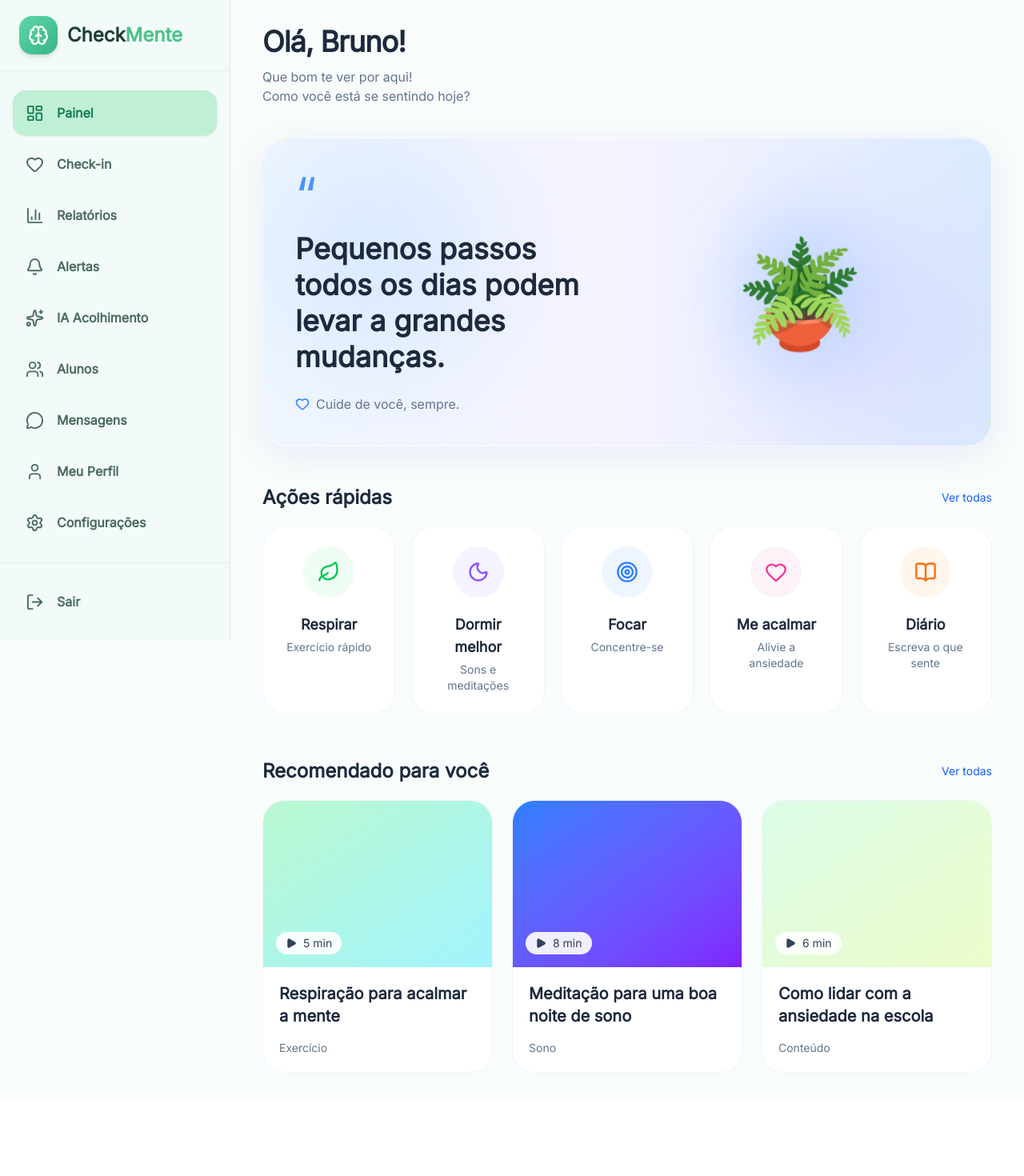
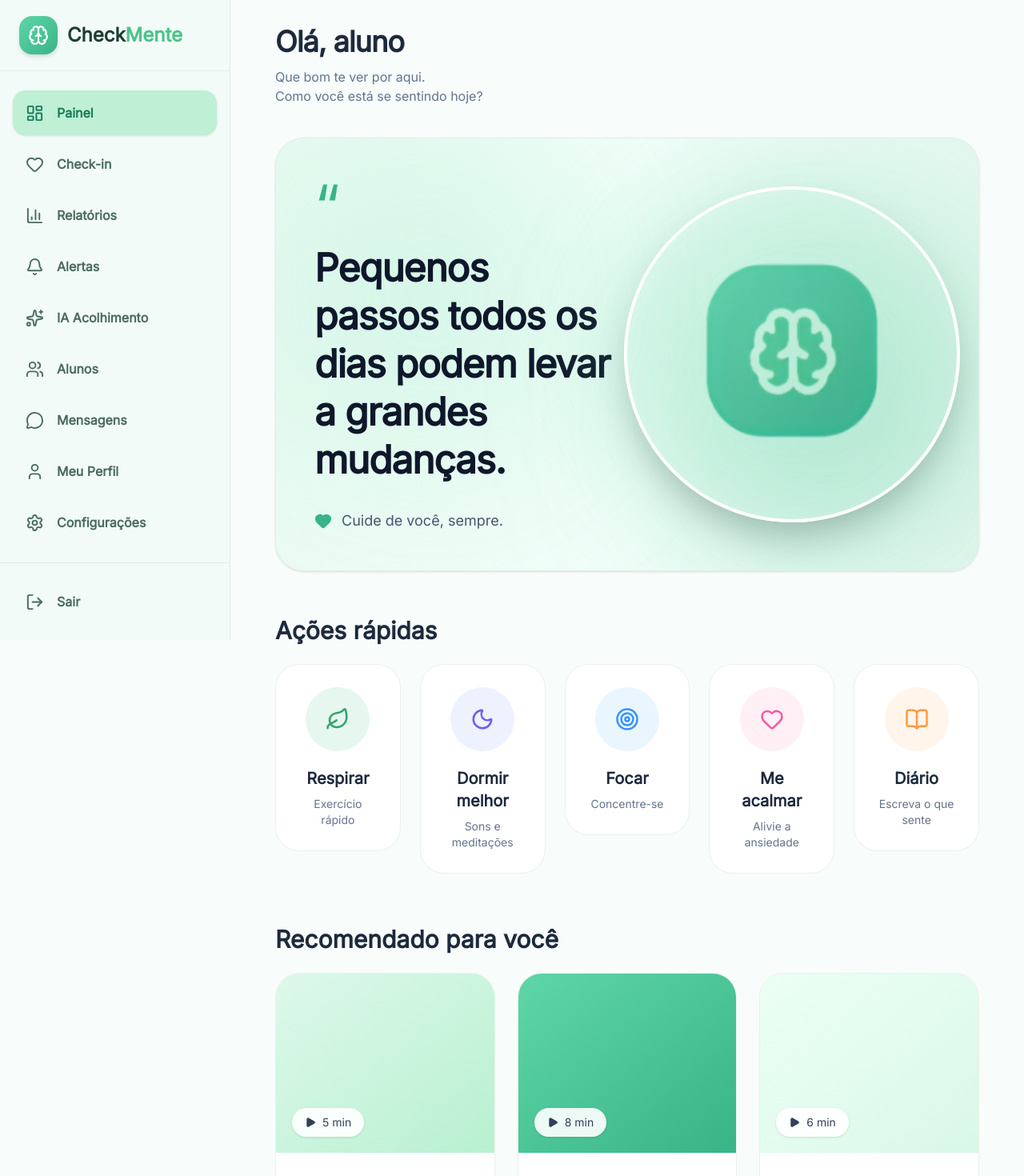
Before and after one commit to BrunoEduardo43277/CheckMenteR, a React (Vite) app: page /dashboard in a window 1280 px wide. Shown: the top 1470 px of the page at 80% size. Before the commit the page ends 1373 px from the top, so only its background shows below. Built offline with nearby package versions, Linux system fonts and the light colour scheme.

Commit message:
alteração no designer e estilo

```diff
--- a/src/pages/Alunos.jsx
+++ b/src/pages/Alunos.jsx
@@ -1,176 +1,116 @@
-import { useMemo, useState } from "react";
+import { useEffect, useState } from "react";
 import AppLayout from "../layouts/AppLayout";
-import {
-  School,
-  Search,
-  Eye,
-  MoreVertical,
-} from "lucide-react";
+import { collection, onSnapshot, query, orderBy } from "firebase/firestore";
+import { db } from "../services/firebase";
+import { Users, Search } from "lucide-react";
 
 function Alunos() {
+  const [alunos, setAlunos] = useState([]);
   const [busca, setBusca] = useState("");
-  const [turma, setTurma] = useState("Todas");
-  const [status, setStatus] = useState("Todos");
 
-  const escola = {
-    nome: "Colégio CheckMente — Unidade Centro",
-    endereco: "Av. Central, 123 — Centro",
-  };
+  useEffect(() => {
+    const consulta = query(
+      collection(db, "usuarios"),
+      orderBy("criadoEm", "asc")
+    );
 
-  const alunos = [
-    { nome: "Ana Clara Souza", turma: "8º Ano A", checkin: "Hoje, 09:15", status: "Bem" },
-    { nome: "Pedro Henrique", turma: "9º Ano B", checkin: "Hoje, 08:47", status: "Atenção" },
-    { nome: "Mariana Lima", turma: "7º Ano A", checkin: "Ontem, 16:32", status: "Bem" },
-    { nome: "Lucas Gabriel", turma: "8º Ano B", checkin: "Ontem, 14:20", status: "Em risco" },
-    { nome: "Juliana Mendes", turma: "9º Ano A", checkin: "23/05/2026", status: "Atenção" },
-    { nome: "Rafael Oliveira", turma: "6º Ano B", checkin: "22/05/2026", status: "Bem" },
-  ];
+    const parar = onSnapshot(consulta, (snapshot) => {
+      const lista = snapshot.docs.map((doc, index) => ({
+        id: doc.id,
+        numero: index + 1,
+        ...doc.data(),
+      }));
 
-  const filtrados = useMemo(() => {
-    return alunos.filter((aluno) => {
-      const matchBusca = aluno.nome.toLowerCase().includes(busca.toLowerCase());
-      const matchTurma = turma === "Todas" || aluno.turma === turma;
-      const matchStatus = status === "Todos" || aluno.status === status;
+      setAlunos(lista);
+    });
 
-      return matchBusca && matchTurma && matchStatus;
-    });
-  }, [busca, turma, status]);
+    return () => parar();
+  }, []);
+
+  const alunosFiltrados = alunos.filter((aluno) =>
+    aluno.nome?.toLowerCase().includes(busca.toLowerCase())
+  );
 
   return (
     <AppLayout>
-      <div className="max-w-7xl mx-auto">
-        <div className="mb-8">
+      <div className="w-full max-w-[1500px] mx-auto px-6">
+        <div className="mb-10">
           <h1 className="text-4xl font-semibold tracking-tight text-slate-800">
             Alunos
           </h1>
 
-          <p className="text-slate-500 text-base mt-3">
-            Acompanhe o bem-estar emocional dos alunos da sua escola.
+          <p className="text-slate-500 mt-3 text-base">
+            Veja todos os alunos conectados ao CheckMente.
           </p>
         </div>
 
-        <section className="bg-white border border-slate-200 rounded-[28px] p-6 shadow-sm mb-8">
-          <div className="flex flex-col md:flex-row md:items-center gap-5">
-            <div className="w-16 h-16 rounded-3xl bg-blue-50 text-blue-600 flex items-center justify-center">
-              <School size={32} />
+        <section className="bg-white rounded-[30px] border border-[#DDEFE7] shadow-sm p-8 mb-8">
+          <div className="flex items-center gap-5">
+            <div className="w-16 h-16 rounded-3xl bg-[#E5F7EE] text-[#2FA36B] flex items-center justify-center">
+              <Users size={31} />
             </div>
 
             <div>
-              <p className="text-slate-500 text-sm font-medium">
-                Escola vinculada
-              </p>
+              <p className="text-slate-500 text-sm">Total de alunos</p>
 
-              <h2 className="text-2xl font-semibold tracking-tight text-slate-800">
-                {escola.nome}
+              <h2 className="text-3xl font-semibold text-slate-800">
+                {alunos.length} alunos conectados
               </h2>
-
-              <p className="text-slate-500 text-base">
-                {escola.endereco}
-              </p>
             </div>
           </div>
         </section>
 
-        <section className="bg-white border border-slate-200 rounded-[28px] shadow-sm overflow-hidden">
-          <div className="p-6 border-b border-slate-100 grid md:grid-cols-3 gap-4">
-            <div className="flex items-center border border-slate-200 rounded-2xl px-4 py-3">
-              <Search size={20} className="text-slate-400 mr-3" />
+        <section className="bg-white rounded-[30px] border border-[#DDEFE7] shadow-sm overflow-hidden">
+          <div className="p-7 border-b border-[#DDEFE7]">
+            <div className="relative max-w-xl">
+              <Search
+                size={22}
+                className="absolute left-5 top-1/2 -translate-y-1/2 text-slate-400"
+              />
 
               <input
+                type="text"
+                placeholder="Buscar aluno pelo nome..."
                 value={busca}
                 onChange={(e) => setBusca(e.target.value)}
-                placeholder="Buscar aluno pelo nome..."
-                className="w-full outline-none text-base"
+                className="w-full h-16 rounded-2xl border border-[#DDEFE7] pl-14 pr-5 outline-none focus:border-[#4CC38A] text-slate-600 text-base"
               />
             </div>
-
-            <select
-              value={turma}
-              onChange={(e) => setTurma(e.target.value)}
-              className="border border-slate-200 rounded-2xl px-4 py-3 outline-none text-base text-slate-600"
-            >
-              <option>Todas</option>
-              <option>6º Ano B</option>
-              <option>7º Ano A</option>
-              <option>8º Ano A</option>
-              <option>8º Ano B</option>
-              <option>9º Ano A</option>
-              <option>9º Ano B</option>
-            </select>
-
-            <select
-              value={status}
-              onChange={(e) => setStatus(e.target.value)}
-              className="border border-slate-200 rounded-2xl px-4 py-3 outline-none text-base text-slate-600"
-            >
-              <option>Todos</option>
-              <option>Bem</option>
-              <option>Atenção</option>
-              <option>Em risco</option>
-            </select>
           </div>
 
-          <div className="overflow-x-auto">
-            <table className="w-full text-left">
-              <thead className="bg-slate-50 text-slate-500 text-sm">
-                <tr>
-                  <th className="p-5 font-medium">Aluno</th>
-                  <th className="p-5 font-medium">Turma</th>
-                  <th className="p-5 font-medium">Último check-in</th>
-                  <th className="p-5 font-medium">Status emocional</th>
-                  <th className="p-5 font-medium text-right">Ações</th>
-                </tr>
-              </thead>
+          <div className="divide-y divide-[#EEF6F2]">
+            {alunosFiltrados.length === 0 ? (
+              <p className="p-8 text-slate-500">
+                Nenhum aluno encontrado.
+              </p>
+            ) : (
+              alunosFiltrados.map((aluno) => (
+                <div
+                  key={aluno.id}
+                  className="p-7 flex items-center justify-between hover:bg-[#F8FCFA] transition"
+                >
+                  <div className="flex items-center gap-5">
+                    <div className="w-14 h-14 rounded-2xl bg-gradient-to-br from-[#5ED6A7] to-[#38B487] text-white flex items-center justify-center font-semibold text-lg shadow-sm">
+                      {aluno.numero}
+                    </div>
 
-              <tbody>
-                {filtrados.map((aluno) => (
-                  <tr
-                    key={aluno.nome}
-                    className="border-t border-slate-100 hover:bg-slate-50/60 transition"
-                  >
-                    <td className="p-5">
-                      <div className="flex items-center gap-3">
-                        <div className="w-11 h-11 rounded-full bg-gradient-to-br from-blue-600 to-violet-600 text-white flex items-center justify-center font-semibold">
-                          {aluno.nome.slice(0, 2).toUpperCase()}
-                        </div>
+                    <div>
+                      <h3 className="font-semibold text-slate-800 text-lg">
+                        {aluno.nome || "Aluno sem nome"}
+                      </h3>
 
-                        <span className="font-semibold text-slate-800">
-                          {aluno.nome}
-                        </span>
-                      </div>
-                    </td>
+                      <p className="text-sm text-slate-500 mt-1">
+                        Conectado ao sistema
+                      </p>
+                    </div>
+                  </div>
 
-                    <td className="p-5 text-slate-600">
-                      {aluno.turma}
-                    </td>
-
-                    <td className="p-5 text-slate-600">
-                      {aluno.checkin}
-                    </td>
-
-                    <td className="p-5">
-                      <StatusBadge status={aluno.status} />
-                    </td>
-
-                    <td className="p-5">
-                      <div className="flex justify-end gap-2">
-                        <button className="w-10 h-10 rounded-xl border border-slate-200 flex items-center justify-center hover:bg-white transition">
-                          <Eye size={18} />
-                        </button>
-
-                        <button className="w-10 h-10 rounded-xl border border-slate-200 flex items-center justify-center hover:bg-white transition">
-                          <MoreVertical size={18} />
-                        </button>
-                      </div>
-                    </td>
-                  </tr>
-                ))}
-              </tbody>
-            </table>
-          </div>
-
-          <div className="p-5 border-t border-slate-100 text-slate-500 text-sm">
-            Mostrando {filtrados.length} de {alunos.length} alunos da sua escola
+                  <span className="px-5 py-2 rounded-full bg-[#E5F7EE] text-[#2FA36B] text-sm font-medium">
+                    Ativo
+                  </span>
+                </div>
+              ))
+            )}
           </div>
         </section>
       </div>
@@ -178,18 +118,4 @@ function Alunos() {
   );
 }
 
-function StatusBadge({ status }) {
-  const styles = {
-    Bem: "bg-green-50 text-green-600",
-    Atenção: "bg-orange-50 text-orange-500",
-    "Em risco": "bg-red-50 text-red-500",
-  };
-
-  return (
-    <span className={`px-4 py-2 rounded-full font-medium text-sm ${styles[status]}`}>
-      {status}
-    </span>
-  );
-}
-
 export default Alunos;
--- a/src/pages/Configuracoes.jsx
+++ b/src/pages/Configuracoes.jsx
@@ -91,7 +91,7 @@ function Configuracoes() {
     <AppLayout>
       <div className="max-w-6xl mx-auto">
         <div className="flex items-center gap-5 mb-10">
-          <div className="w-16 h-16 rounded-3xl bg-blue-50 text-blue-600 flex items-center justify-center">
+          <div className="w-16 h-16 rounded-3xl bg-blue-50 text-green-600 flex items-center justify-center">
             <Settings size={34} />
           </div>
 
@@ -156,7 +156,7 @@ function Configuracoes() {
           <div className="lg:col-span-2 flex justify-end">
             <button
               disabled={salvando}
-              className="px-8 py-4 rounded-2xl bg-gradient-to-r from-blue-600 to-violet-600 text-white font-bold flex items-center gap-3 shadow-lg disabled:opacity-60"
+              className="px-8 py-4 rounded-2xl bg-gradient-to-r from-[#5ED6A7] to-[#38B487] text-white font-bold flex items-center gap-3 shadow-lg disabled:opacity-60"
             >
               <Save size={20} />
               {salvando ? "Salvando..." : "Salvar Configurações"}
--- a/src/pages/Dashboard.jsx
+++ b/src/pages/Dashboard.jsx
@@ -1,4 +1,5 @@
 import AppLayout from "../layouts/AppLayout";
+import { Link } from "react-router-dom";
 
 import {
   Leaf,
@@ -10,19 +11,23 @@ import {
 } from "lucide-react";
 
 function Dashboard() {
+
+  const imageUrl = "/public/logoCheck.png";
+
   return (
     <AppLayout>
-      <div className="max-w-6xl mx-auto px-2">
+
+      <div className="w-full max-w-[1600px] mx-auto px-6">
 
         {/* TOPO */}
         <section className="mb-10">
 
           <h1 className="text-4xl font-semibold tracking-tight text-slate-800">
-            Olá, Bruno!
+            Olá, aluno
           </h1>
 
           <p className="text-slate-500 mt-3 text-base">
-            Que bom te ver por aqui!
+            Que bom te ver por aqui.
           </p>
 
           <p className="text-slate-500 text-base">
@@ -31,46 +36,54 @@ function Dashboard() {
 
         </section>
 
-<section className="relative overflow-hidden rounded-[32px] p-8 md:p-10 mb-12 bg-gradient-to-r from-blue-50 via-violet-50 to-blue-100 border border-white/60 shadow-[0_10px_40px_rgba(99,102,241,0.10)]">
+        {/* BANNER */}
+        <section className="relative overflow-hidden rounded-[36px] p-8 md:p-12 mb-14 bg-gradient-to-r from-[#EAFBF3] via-[#F3FFFA] to-[#E4F8EF] border border-[#DDEFE7] shadow-sm">
 
-  {/* EFEITOS DE FUNDO */}
-  <div className="absolute top-0 left-0 w-72 h-72 bg-blue-300/20 blur-3xl rounded-full" />
+          <div className="absolute top-0 left-0 w-96 h-96 bg-[#5ED6A7]/20 blur-[120px] rounded-full" />
 
-  <div className="absolute bottom-0 right-0 w-72 h-72 bg-violet-300/20 blur-3xl rounded-full" />
+          <div className="absolute bottom-0 right-0 w-96 h-96 bg-[#38B487]/20 blur-[120px] rounded-full" />
 
-  <div className="relative grid md:grid-cols-2 gap-8 items-center">
+          <div className="relative z-10 grid lg:grid-cols-2 gap-10 items-center">
 
-    <div className="animate-[fadeIn_1s_ease]">
+            <div>
 
-      <div className="text-6xl text-blue-500 mb-4 animate-pulse">
+              <div className="text-7xl text-[#38B487] leading-none mb-3">
                 “
               </div>
 
-      <h2 className="text-3xl md:text-4xl font-semibold leading-tight text-slate-800">
+              <h2 className="text-4xl md:text-5xl font-bold leading-tight text-slate-900 tracking-tight">
                 Pequenos passos todos os dias podem levar a grandes mudanças.
               </h2>
 
-      <p className="flex items-center gap-2 text-slate-500 mt-6 text-base">
+              <p className="flex items-center gap-3 text-slate-600 mt-8 text-lg">
 
                 <Heart
-          size={18}
-          className="text-blue-500"
+                  size={22}
+                  className="text-[#38B487] fill-[#38B487]"
                 />
 
+                <span>
                   Cuide de você, sempre.
+                </span>
 
               </p>
 
             </div>
 
-    <div className="hidden md:flex justify-center">
+            <div className="hidden lg:flex justify-center">
 
-      <div className="relative animate-[float_4s_ease-in-out_infinite]">
+              <div className="relative">
 
-        <div className="absolute inset-0 bg-blue-400/20 blur-2xl rounded-full" />
+                <div className="absolute -inset-5 bg-[#5ED6A7]/20 blur-3xl rounded-full" />
 
-        <div className="relative text-[130px]">
-          🪴
+                <div className="relative w-[420px] h-[420px] rounded-full overflow-hidden border-4 border-white shadow-2xl">
+
+                  <img
+                    src={imageUrl}
+                    alt="Trilha"
+                    className="w-full h-full object-cover"
+                  />
+
                 </div>
 
               </div>
@@ -82,161 +95,154 @@ function Dashboard() {
         </section>
 
         {/* AÇÕES */}
-        <div className="flex items-center justify-between mb-5">
+        <div className="flex items-center justify-between mb-6">
 
-          <h2 className="text-2xl font-semibold text-slate-800">
+          <h2 className="text-3xl font-semibold text-slate-800">
             Ações rápidas
           </h2>
 
-          <button className="text-blue-600 font-medium text-sm">
-            Ver todas
-          </button>
 
         </div>
 
-        <section className="grid grid-cols-2 md:grid-cols-5 gap-5 mb-14">
+        <section className="grid grid-cols-2 lg:grid-cols-5 gap-6 mb-16">
+
+          <Link to="/respirador">
 
             <Acao
-            icon={<Leaf size={28} />}
+              icon={<Leaf size={30} />}
               titulo="Respirar"
               subtitulo="Exercício rápido"
               cor="green"
+
             />
 
+          </Link>
+
+          <Link to="/dormir">
+
             <Acao
-            icon={<Moon size={28} />}
+              icon={<Moon size={30} />}
               titulo="Dormir melhor"
               subtitulo="Sons e meditações"
               cor="violet"
             />
 
+          </Link>
+
+          <Link to="/focar">
+
             <Acao
-            icon={<Target size={28} />}
+              icon={<Target size={30} />}
               titulo="Focar"
               subtitulo="Concentre-se"
               cor="blue"
             />
 
+          </Link>
+
+          <Link to="/acalmar">
+
             <Acao
-            icon={<Heart size={28} />}
+              icon={<Heart size={30} />}
               titulo="Me acalmar"
               subtitulo="Alivie a ansiedade"
               cor="pink"
             />
 
+          </Link>
+
+          <Link to="/diario">
+
             <Acao
-            icon={<BookOpen size={28} />}
+              icon={<BookOpen size={30} />}
               titulo="Diário"
               subtitulo="Escreva o que sente"
               cor="orange"
             />
 
+          </Link>
+
         </section>
 
         {/* RECOMENDADOS */}
-        <div className="flex items-center justify-between mb-5">
+        <div className="flex items-center justify-between mb-6">
 
-          <h2 className="text-2xl font-semibold text-slate-800">
+          <h2 className="text-3xl font-semibold text-slate-800">
             Recomendado para você
           </h2>
 
-          <button className="text-blue-600 font-medium text-sm">
-            Ver todas
-          </button>
-
         </div>
 
-        <section className="grid md:grid-cols-3 gap-6">
+        <section className="grid lg:grid-cols-3 gap-7">
 
           <Recomendado
             titulo="Respiração para acalmar a mente"
             categoria="Exercício"
             tempo="5 min"
-            fundo="from-green-200 to-cyan-200"
+            fundo="from-[#DDF8EA] to-[#B8F0D1]"
           />
 
           <Recomendado
-            titulo="Meditação para uma boa noite de sono"
+            titulo="Meditação para dormir melhor"
             categoria="Sono"
             tempo="8 min"
-            fundo="from-blue-500 to-violet-600"
+            fundo="from-[#5ED6A7] to-[#38B487]"
           />
 
           <Recomendado
-            titulo="Como lidar com a ansiedade na escola"
+            titulo="Como lidar com ansiedade escolar"
             categoria="Conteúdo"
             tempo="6 min"
-            fundo="from-green-100 to-lime-100"
+            fundo="from-[#ECFFF5] to-[#D9F8E7]"
           />
 
         </section>
 
       </div>
+
     </AppLayout>
   );
 }
 
-function Acao({
-  icon,
-  titulo,
-  subtitulo,
-  cor,
-}) {
+function Acao({ icon, titulo, subtitulo, cor }) {
 
   const cores = {
-    green: "bg-green-50 text-green-500",
-    violet: "bg-violet-50 text-violet-500",
-    blue: "bg-blue-50 text-blue-500",
-    pink: "bg-pink-50 text-pink-500",
-    orange: "bg-orange-50 text-orange-500",
+    green: "bg-[#E5F7EE] text-[#2FA36B]",
+    violet: "bg-[#EEF2FF] text-[#6D5DF6]",
+    blue: "bg-[#EAF6FF] text-[#3693FF]",
+    pink: "bg-[#FFF0F5] text-[#F45AA0]",
+    orange: "bg-[#FFF5EB] text-[#FF9B3F]",
   };
 
   return (
-    <div className="bg-white rounded-[28px] border border-slate-100 p-6 text-center hover:shadow-md transition-all duration-300">
+    <button className="w-full bg-white rounded-[30px] border border-[#E8F3ED] p-7 text-center hover:shadow-lg hover:-translate-y-1 transition-all duration-300">
 
-      <div
-        className={`w-16 h-16 rounded-full flex items-center justify-center mx-auto mb-5 ${cores[cor]}`}
-      >
+      <div className={`w-20 h-20 rounded-full flex items-center justify-center mx-auto mb-5 ${cores[cor]}`}>
         {icon}
       </div>
 
-      <h3 className="font-semibold text-slate-800 text-lg">
+      <h3 className="font-semibold text-slate-800 text-xl">
         {titulo}
       </h3>
 
-      <p className="text-slate-500 text-sm mt-1">
+      <p className="text-slate-500 text-sm mt-2">
         {subtitulo}
       </p>
 
-    </div>
+    </button>
   );
 }
 
-function Recomendado({
-  emoji,
-  titulo,
-  categoria,
-  tempo,
-  fundo,
-}) {
+function Recomendado({ titulo, categoria, tempo, fundo }) {
 
   return (
-    <div className="bg-white rounded-[28px] overflow-hidden border border-slate-100 hover:shadow-md transition-all duration-300">
+    <div className="bg-white rounded-[30px] overflow-hidden border border-[#E8F3ED] hover:shadow-lg transition-all duration-300">
 
-      <div
-        className={`h-52 bg-gradient-to-br ${fundo} relative p-6`}
-      >
+      <div className={`h-56 bg-gradient-to-br ${fundo} relative p-6`}>
 
-        <div className="text-7xl">
-          {emoji}
-        </div>
+        <div className="absolute bottom-5 left-5 bg-white/90 backdrop-blur-sm rounded-full px-4 py-2 flex items-center gap-2 text-sm font-medium text-slate-700 shadow-sm">
 
-        <div className="absolute bottom-4 left-4 bg-white/90 backdrop-blur-sm rounded-full px-3 py-1 flex items-center gap-2 text-sm font-medium text-slate-700">
-
-          <Play
-            size={14}
-            fill="currentColor"
-          />
+          <Play size={14} fill="currentColor" />
 
           {tempo}
 
@@ -244,9 +250,9 @@ function Recomendado({
 
       </div>
 
-      <div className="p-5">
+      <div className="p-6">
 
-        <h3 className="text-xl font-semibold leading-snug text-slate-800">
+        <h3 className="text-2xl font-semibold leading-snug text-slate-800">
           {titulo}
         </h3>
 
--- a/src/pages/Home.jsx
+++ b/src/pages/Home.jsx
@@ -85,7 +85,7 @@ function Home() {
                 <span className="p-4">😄</span>
                 <span className="p-4">😐</span>
                 <span className="p-4">😔</span>
-                <span className="p-4">😰</span>
+                <span imagem="p-4">😰</span>
               </div>
 
               <div className="h-3 bg-slate-100 rounded-full overflow-hidden">
```
Also changed, not shown: src/pages/Checkin.jsx (+21 -20 lines). Lines whose indentation alone changed are shown as unchanged.
